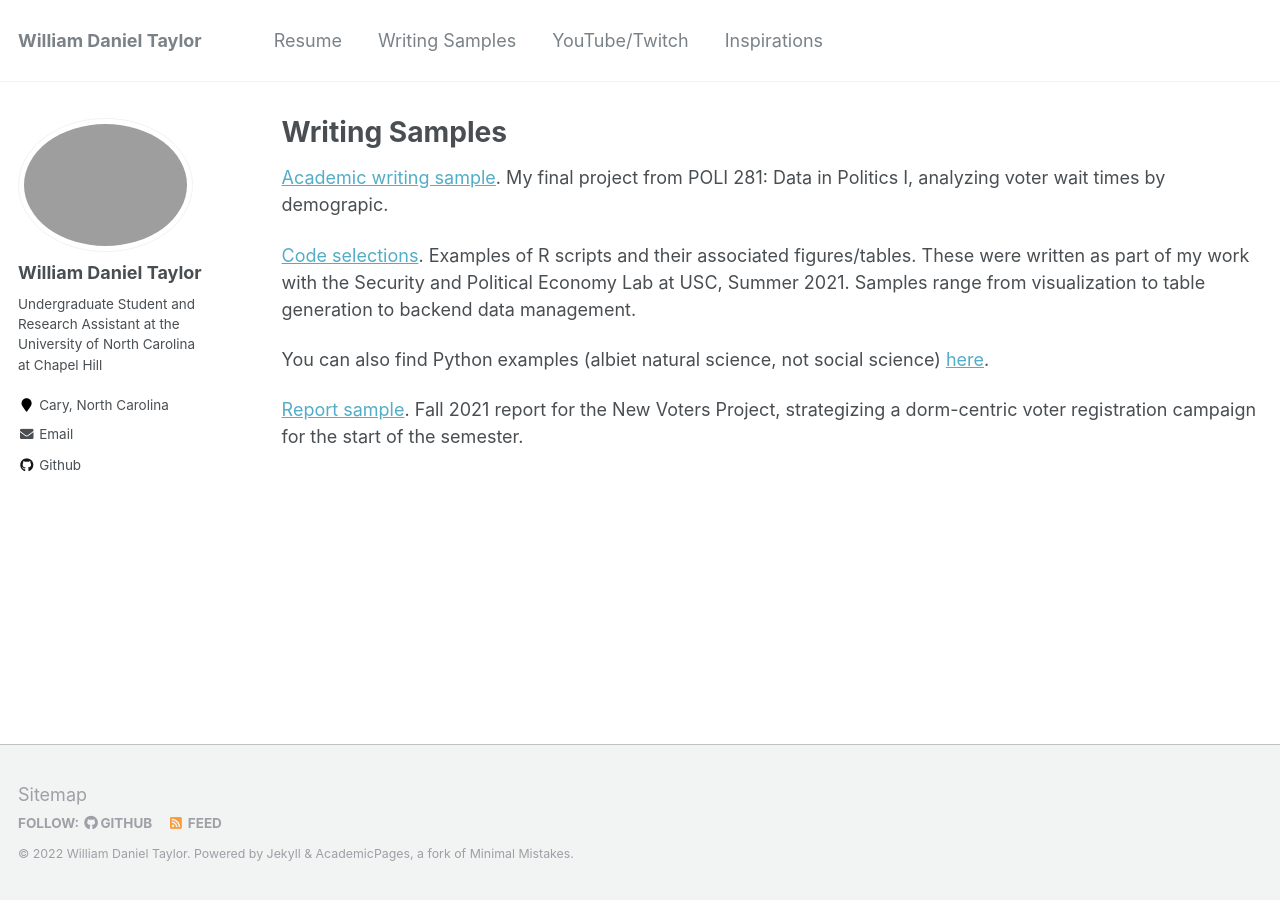
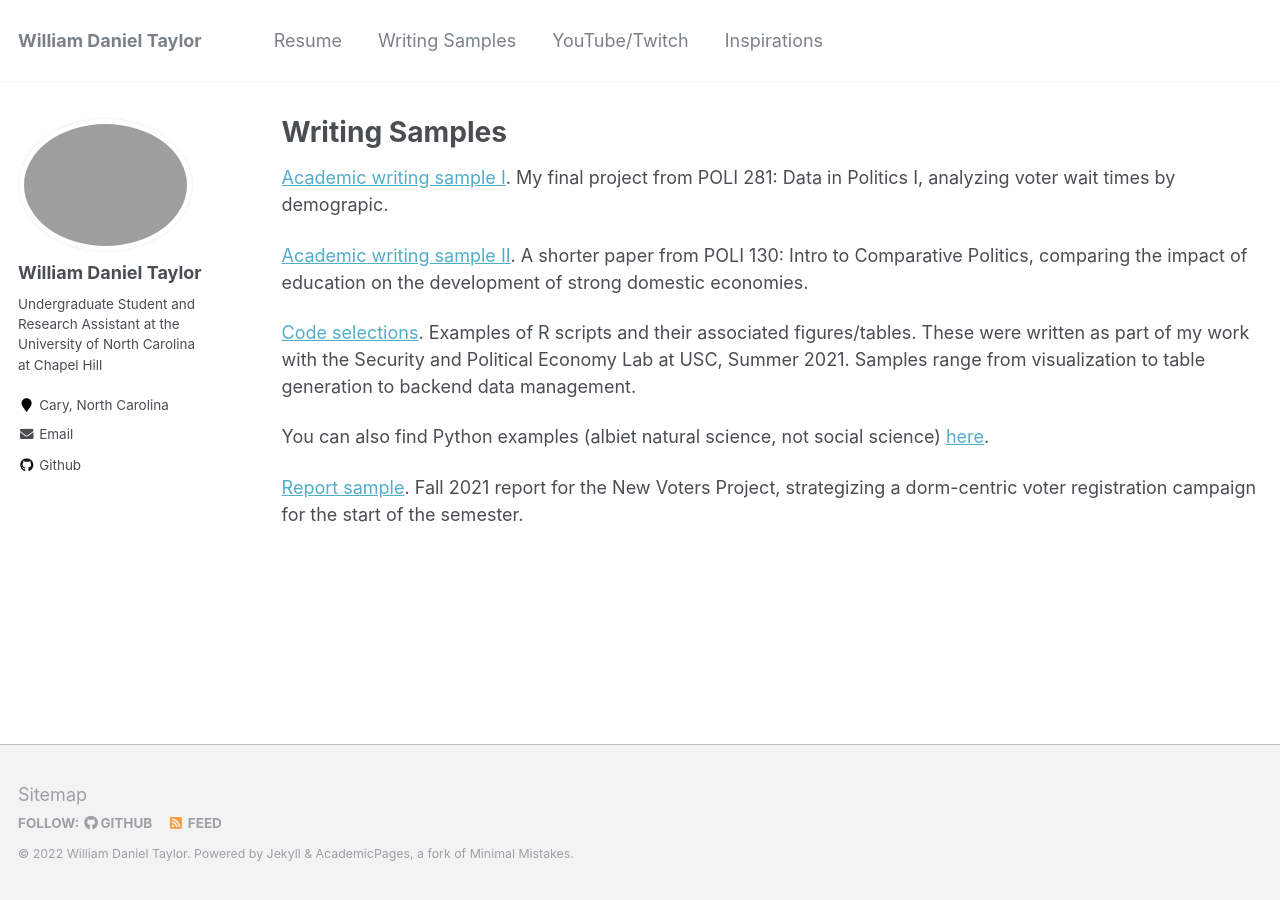
Before and after one commit to wdtaylor30/wdtaylor30.github.io, a Jekyll site: the page built from _pages/writing-samples.md, in a window 1280 px wide. Built offline with Jekyll 4.4.1, drawn with Linux system fonts in a browser that asks for light colours.

Commit message:
added another writing sample

```diff
--- a/_pages/writing-samples.md
+++ b/_pages/writing-samples.md
@@ -9,8 +9,11 @@ redirect_from:
 
 {% include base_path %}
 
-[Academic writing sample](/files/281_capstone.pdf).
+[Academic writing sample I](/files/281_capstone.pdf).
 My final project from POLI 281: Data in Politics I, analyzing voter wait times by demograpic.
+
+[Academic writing sample II](/files/paper4.pdf).
+A shorter paper from POLI 130: Intro to Comparative Politics, comparing the impact of education on the development of strong domestic economies.
 
 
 [Code selections](https://github.com/wdtaylor30/SPEC_Lab).
```
Also changed, not shown: 1 other file.
